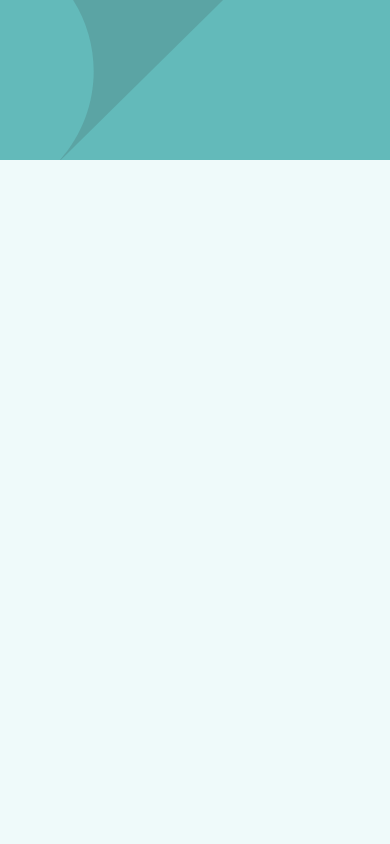
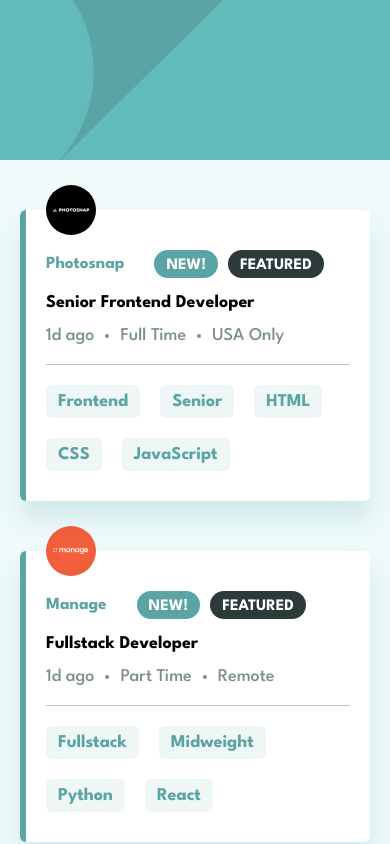
Before and after one commit to Kev-Jung/job-listing-filter, a React (Create React App) app: page / in a window 390 px wide. Shown: the top 844 px of the page. Built offline with nearby package versions, Linux system fonts and the light colour scheme.

Commit message:
Create JobPosting, PostingsList, Pill, and Tag component. Complete UI design for mobile and desktop. Update data.json to data.js to render img tags in JobPosting component as props.

```diff
--- a/src/App.js
+++ b/src/App.js
@@ -1,4 +1,5 @@
 import './App.scss';
+import PostingsList from './components/PostingsList/PostingsList';
 import HeaderBg from "./images/bg-header-mobile.svg"
 
 function App() {
@@ -7,8 +8,7 @@ function App() {
       <div className='header-bg'>
         <img className='header-bg-img' src={HeaderBg} alt="header-background"/>
       </div>
-
-
+      <PostingsList />
     </>
   );
 }
--- a/src/App.scss
+++ b/src/App.scss
@@ -1,19 +1,23 @@
-$font-main: 'League Spartan',
-sans-serif;
-$primary-color: hsl(180, 29%, 50%);
-$background-color: hsl(180, 52%, 96%);
-
+:root {
+  --font-main: 'League Spartan',
+    sans-serif;
+  --primary-color: hsl(180, 29%, 50%);
+  --bg-color: hsl(180, 52%, 96%);
+  --text-color-grey: hsl(180, 8%, 52%);
+  --featured-pill-color: hsl(180, 14%, 20%);
+  --tag-bg: hsl(180, 31%, 95%);
+}
 
 body {
   margin: 0;
   padding: 0;
   box-sizing: border-box;
-  font-family: $font-main;
-  background-color: $background-color;
+  font-family: var(--font-main);
+  background-color: var(--bg-color);
 }
 
 .header-bg {
-  background-color: $primary-color;
+  background-color: var(--primary-color);
 
   &-img {
     display: block;
--- /dev/null
+++ b/src/components/JobPosting/JobPosting.jsx
@@ -0,0 +1,51 @@
+import "./JobPosting.scss";
+import Pill from "../Pill/Pill";
+import Tag from "../Tag/Tag";
+
+const JobPosting = ({ job }) => {
+  const {
+    company,
+    logo,
+    featured,
+    position,
+    role,
+    level,
+    postedAt,
+    contract,
+    location,
+    languages,
+    tools,
+  } = job;
+
+  const tagsList = [role, level, ...languages, ...tools];
+
+  return (
+    <div
+      className="job-posting-container"
+      style={{ borderLeft: `${featured && "6px solid var(--primary-color)"}` }}
+    >
+      <img src={logo} alt="company-logo" />
+      <div className="description-container">
+        <div className="posting-heading">
+          <h3>{company}</h3>
+          {job.new && <Pill>NEW!</Pill>}
+          {featured && <Pill type="featured">FEATURED</Pill>}
+        </div>
+        <h4 className="position">{position}</h4>
+        <ul>
+          <li>{postedAt}</li>
+          <li>{contract}</li>
+          <li>{location}</li>
+        </ul>
+      </div>
+
+      <div className="tags-container">
+        {tagsList.map((tag) => {
+          return <Tag>{tag}</Tag>;
+        })}
+      </div>
+    </div>
+  );
+};
+
+export default JobPosting;
--- /dev/null
+++ b/src/components/JobPosting/JobPosting.scss
@@ -0,0 +1,97 @@
+.job-posting-container {
+  max-width: 1000px;
+  background-color: #fff;
+  margin: 50px 0;
+  padding: 30px 20px;
+  border-radius: 6px;
+  box-shadow: 1px 18px 24px 0px hsla(180, 29%, 50%, 0.2);
+  position: relative;
+  font-size: 18px;
+
+  @media (min-width: 900px) {
+    margin-inline: auto;
+    display: flex;
+    align-items: center;
+    font-size: 19px;
+    padding-inline: 40px;
+  }
+
+  img {
+    width: 50px;
+    position: absolute;
+    top: 0;
+    transform: translateY(-50%);
+
+    @media (min-width: 900px) {
+      position: static;
+      width: auto;
+      transform: translateY(0);
+      margin-right: 20px;
+    }
+  }
+
+  .description-container {
+    border-bottom: 1.5px solid hsla(180, 8%, 52%, 0.5);
+    display: flex;
+    flex-direction: column;
+    gap: 16px;
+    padding: 10px 0 20px;
+    margin-bottom: 20px;
+
+    @media (min-width: 900px) {
+      border-bottom: none;
+      margin-bottom: 0;
+      margin-right: 30px;
+      min-width: 300px;
+    }
+
+    .posting-heading {
+      display: flex;
+      align-items: center;
+
+      h3 {
+        color: var(--primary-color);
+        padding-right: 30px;
+        margin: 0;
+        font-size: 17px;
+      }
+    }
+
+    .position {
+      margin: 0;
+
+      &:hover {
+        color: var(--primary-color);
+        cursor: pointer;
+      }
+    }
+
+    ul {
+      display: flex;
+      margin: 0;
+      padding: 0;
+      color: var(--text-color-grey);
+
+      li {
+        padding-right: 26px;
+      }
+
+      li:first-child {
+        list-style: none;
+      }
+    }
+  }
+
+  .tags-container {
+    display: flex;
+    flex-wrap: wrap;
+    gap: 20px;
+    color: var(--primary-color);
+    cursor: pointer;
+
+    @media (min-width: 900px) {
+      margin-left: auto;
+      justify-content: end;
+    }
+  }
+}
--- /dev/null
+++ b/src/components/Pill/Pill.jsx
@@ -0,0 +1,7 @@
+import "./Pill.scss";
+
+const Pill = ({ children, type }) => {
+  return <span className={`pill ${type && type}`}>{children}</span>;
+};
+
+export default Pill;
--- /dev/null
+++ b/src/components/Pill/Pill.scss
@@ -0,0 +1,17 @@
+.pill {
+  font-size: 16px;
+  font-weight: 700;
+  color: #fff;
+  margin-right: 10px;
+  padding: 8px 12px 5px;
+  border-radius: 16px;
+  background-color: var(--primary-color);
+
+  @media (min-width: 900px) {
+    font-size: 14px;
+  }
+}
+
+.featured {
+  background-color: var(--featured-pill-color);
+}
--- /dev/null
+++ b/src/components/PostingsList/PostingsList.jsx
@@ -0,0 +1,15 @@
+import "./PostingsList.scss";
+import JOB_POSTINGS_DATA from "../../data";
+import JobPosting from "../JobPosting/JobPosting";
+
+const PostingsList = () => {
+  return (
+    <div className="job-posting-list-container">
+      {JOB_POSTINGS_DATA.map((job) => {
+        return <JobPosting key={job.id} job={job} />;
+      })}
+    </div>
+  );
+};
+
+export default PostingsList;
--- /dev/null
+++ b/src/components/PostingsList/PostingsList.scss
@@ -0,0 +1,3 @@
+.job-posting-list-container {
+  padding: 0 20px;
+}
--- /dev/null
+++ b/src/components/Tag/Tag.jsx
@@ -0,0 +1,7 @@
+import "./Tag.scss";
+
+const Tag = ({ children }) => {
+  return <span className="tag">{children}</span>;
+};
+
+export default Tag;
--- /dev/null
+++ b/src/components/Tag/Tag.scss
@@ -0,0 +1,16 @@
+.tag {
+  font-size: 18px;
+  padding: 8px 12px;
+  border-radius: 6px;
+  background-color: var(--tag-bg);
+  font-weight: 700;
+
+  &:hover {
+    color: #fff;
+    background-color: var(--primary-color);
+  }
+
+  @media (min-width: 900px) {
+    font-size: 16px;
+  }
+}
--- a/data.json
+++ b/src/data.js
@@ -1,8 +1,19 @@
-[
+import logo1 from "./images/photosnap.svg"
+import logo2 from "./images/manage.svg"
+import logo3 from "./images/account.svg"
+import logo4 from "./images/myhome.svg"
+import logo5 from "./images/loop-studios.svg"
+import logo6 from "./images/faceit.svg"
+import logo7 from "./images/shortly.svg"
+import logo8 from "./images/insure.svg"
+import logo9 from "./images/eyecam-co.svg"
+import logo10 from "./images/the-air-filter-company.svg"
+
+const JOB_POSTINGS_DATA = [
   {
     "id": 1,
     "company": "Photosnap",
-    "logo": "./images/photosnap.svg",
+    "logo": logo1,
     "new": true,
     "featured": true,
     "position": "Senior Frontend Developer",
@@ -17,7 +28,7 @@
   {
     "id": 2,
     "company": "Manage",
-    "logo": "./images/manage.svg",
+    "logo": logo2,
     "new": true,
     "featured": true,
     "position": "Fullstack Developer",
@@ -32,7 +43,7 @@
   {
     "id": 3,
     "company": "Account",
-    "logo": "./images/account.svg",
+    "logo": logo3,
     "new": true,
     "featured": false,
     "position": "Junior Frontend Developer",
@@ -47,7 +58,7 @@
   {
     "id": 4,
     "company": "MyHome",
-    "logo": "./images/myhome.svg",
+    "logo": logo4,
     "new": false,
     "featured": false,
     "position": "Junior Frontend Developer",
@@ -62,7 +73,7 @@
   {
     "id": 5,
     "company": "Loop Studios",
-    "logo": "./images/loop-studios.svg",
+    "logo": logo5,
     "new": false,
     "featured": false,
     "position": "Software Engineer",
@@ -77,7 +88,7 @@
   {
     "id": 6,
     "company": "FaceIt",
-    "logo": "./images/faceit.svg",
+    "logo": logo6,
     "new": false,
     "featured": false,
     "position": "Junior Backend Developer",
@@ -92,7 +103,7 @@
   {
     "id": 7,
     "company": "Shortly",
-    "logo": "./images/shortly.svg",
+    "logo": logo7,
     "new": false,
     "featured": false,
     "position": "Junior Developer",
@@ -107,7 +118,7 @@
   {
     "id": 8,
     "company": "Insure",
-    "logo": "./images/insure.svg",
+    "logo": logo8,
     "new": false,
     "featured": false,
     "position": "Junior Frontend Developer",
@@ -122,7 +133,7 @@
   {
     "id": 9,
     "company": "Eyecam Co.",
-    "logo": "./images/eyecam-co.svg",
+    "logo": logo9,
     "new": false,
     "featured": false,
     "position": "Full Stack Engineer",
@@ -137,7 +148,7 @@
   {
     "id": 10,
     "company": "The Air Filter Company",
-    "logo": "./images/the-air-filter-company.svg",
+    "logo": logo10,
     "new": false,
     "featured": false,
     "position": "Front-end Dev",
@@ -150,3 +161,5 @@
     "tools": ["React", "Sass"]
   }
 ]
+
+export default JOB_POSTINGS_DATA;
```
Also changed, not shown: 1 other file (tests, documents, lock files or other folders).
